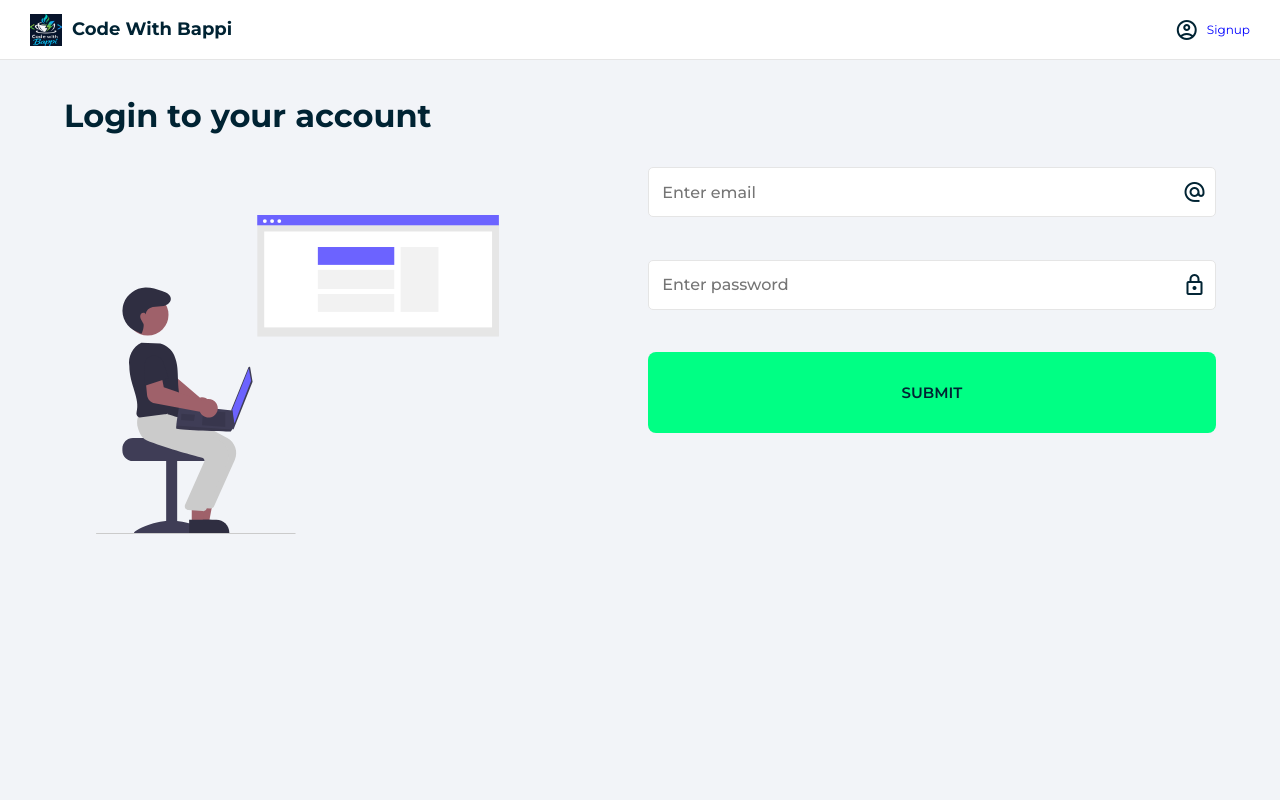
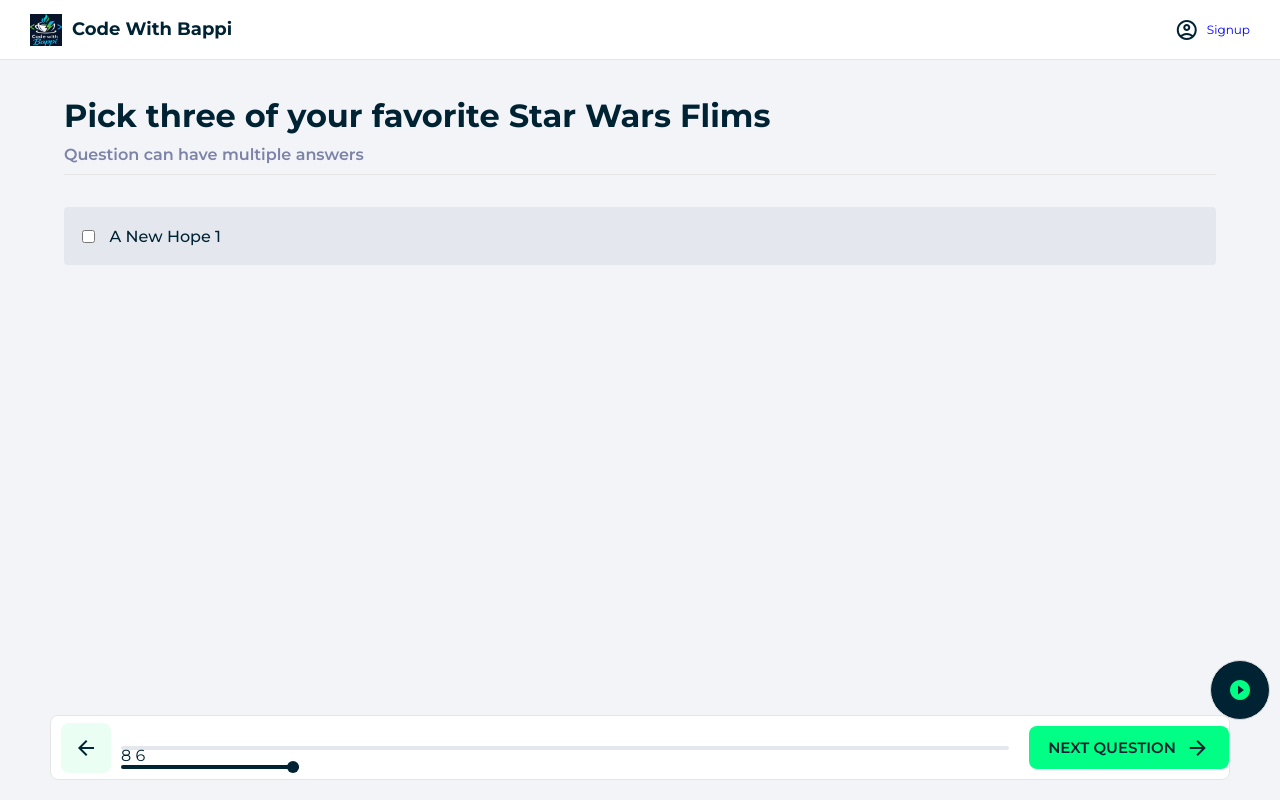
Before and after one commit to bappimazumder/react-quiz-app, a React (Vite) app: page / in a window 1280 px wide. Built offline with nearby package versions, Linux system fonts and the light colour scheme.

Commit message:
main: design quiz page

```diff
--- /dev/null
+++ b/src/components/Answers.jsx
@@ -0,0 +1,10 @@
+import classes from "../styles/Answers.module.css";
+import Checkbox from "./Checkbox";
+
+export default function Answers() {
+  return (
+    <div className={classes.answers}>
+      <Checkbox className={classes.answer} text="A New Hope 1" />
+    </div>
+  );
+}
--- a/src/components/App.jsx
+++ b/src/components/App.jsx
@@ -2,13 +2,15 @@
 import Layout from "./Layout";
 // import Home from "./pages/Home";
 //import Signup from "./pages/Signup";
-import Login from "./pages/Login";
+// import Login from "./pages/Login";
+import Quiz from "./pages/Quiz";
 
 function App() {
   return (
     <Layout>
       {/* <Home /> */}
-      <Login />
+      {/* <Login /> */}
+      <Quiz />
     </Layout>
   );
 }
--- a/src/components/Button.jsx
+++ b/src/components/Button.jsx
@@ -1,8 +1,4 @@
 import classes from "../styles/Button.module.css";
-export default function Button({ children }) {
-  return (
-    <div className={classes.button}>
-      <span>{children}</span>
-    </div>
-  );
+export default function Button({ className, children }) {
+  return <div className={`${classes.button} ${className}`}>{children}</div>;
 }
--- a/src/components/Checkbox.jsx
+++ b/src/components/Checkbox.jsx
@@ -1,6 +1,6 @@
-export default function CheckBox({ text, ...rest }) {
+export default function CheckBox({ className, text, ...rest }) {
   return (
-    <label>
+    <label className={className}>
       <input type="checkbox" {...rest} />
       <span> {text}</span>
     </label>
--- /dev/null
+++ b/src/components/MiniPlayer.jsx
@@ -0,0 +1,16 @@
+import miniPlayerImage from "../assets/images/3.jpg";
+import classes from "../styles/MiniPlayer.module.css";
+export default function MiniPlayer() {
+  return (
+    <div className={`${classes.miniPlayer} ${classes.floatingBtn}`}>
+      <span className={`material-icons-outlined ${classes.open}`}>
+        play_circle_filled
+      </span>
+      <span className={`material-icons-outlined ${classes.close}`}>
+        close
+      </span>
+      <img src={miniPlayerImage} alt="" />
+      <p>#23 ReactBangla</p>
+    </div>
+  );
+}
--- /dev/null
+++ b/src/components/ProgressBar.jsx
@@ -0,0 +1,23 @@
+import classes from "../styles/ProgressBar.module.css";
+import Button from "./Button";
+export default function ProgressBar() {
+  return (
+    <div className={classes.progressBar}>
+      <div className={classes.backButton}>
+        <span className="material-icons-outlined"> arrow_back </span>
+      </div>
+      <div className={classes.rangeArea}>
+        <div className={classes.tooltip}>24% Cimplete!</div>
+        <div className={classes.rangeBody}>
+          8 6 <div className={classes.progress} style={{ width: "20%" }}></div>
+        </div>
+      </div>
+      <a href="result.html">
+        <Button className={classes.next}>
+          <span>Next Question</span>
+          <span className="material-icons-outlined"> arrow_forward </span>
+        </Button>
+      </a>
+    </div>
+  );
+}
--- a/src/components/pages/Login.jsx
+++ b/src/components/pages/Login.jsx
@@ -19,7 +19,12 @@
 
           <TextInput type="password" placeholder="Enter password" icon="lock" />
 
-          <Button>Submit</Button>
+          <Button>
+            <span>Submit</span>
+          </Button>
+          <div class="info">
+            Don't have an account? <a href="signup.html">Signup</a> instead.
+          </div>
         </Form>
       </div>
     </>
--- /dev/null
+++ b/src/components/pages/Quiz.jsx
@@ -0,0 +1,15 @@
+import Answers from "../Answers";
+import MiniPlayer from "../MiniPlayer";
+import ProgressBar from "../ProgressBar";
+
+export default function Quiz() {
+  return (
+    <>
+      <h1>Pick three of your favorite Star Wars Flims</h1>
+      <h4>Question can have multiple answers</h4>
+      <Answers />
+      <ProgressBar />
+      <MiniPlayer />
+    </>
+  );
+}
--- a/src/components/pages/Signup.jsx
+++ b/src/components/pages/Signup.jsx
@@ -30,7 +30,9 @@
 
           <Checkbox text="I agree with terms & conditions" />
 
-          <Button> Submit</Button>
+          <Button>
+            <span>Submit</span>
+          </Button>
         </Form>
       </div>
     </>
--- /dev/null
+++ b/src/styles/Answers.module.css
@@ -0,0 +1,55 @@
+/* answers component */
+.answers {
+  display: grid;
+  grid-template-rows: repeat(5, auto);
+  gap: 10px;
+  margin: 2rem 0;
+  grid-auto-flow: column;
+}
+
+@media only screen and (max-width: 1024px) {
+  .answers {
+    grid-auto-flow: unset;
+    margin: 1rem 0;
+  }
+}
+
+.answer {
+  width: 100%;
+  height: 58px;
+  background: var(--questionBG);
+  display: flex;
+  align-items: center;
+  font-weight: 500;
+  padding: 0 1.1rem;
+  cursor: pointer;
+  border-radius: 4px;
+}
+
+.answer:hover {
+  background: hsla(229, 20%, 57%, 0.253);
+}
+
+.answer input {
+  margin-right: 15px;
+}
+
+.answer span {
+  width: 100%;
+}
+
+.answer span:nth-of-type(2) {
+  text-align: right;
+  color: #4e536f;
+  font-size: 14px;
+}
+
+.correct {
+  background: var(--successGreen) !important;
+  font-weight: 600;
+}
+
+.wrong {
+  background: var(--dangerRed) !important;
+  font-weight: 600;
+}
--- /dev/null
+++ b/src/styles/MiniPlayer.module.css
@@ -0,0 +1,112 @@
+/* mini player component */
+.miniPlayer {
+  width: 320px;
+  position: fixed;
+  bottom: 100px;
+  right: 50px;
+  background-color: #fff;
+  padding: 10px;
+  box-sizing: border-box;
+  border: 1px solid hsl(0, 0%, 86%);
+  border-radius: 5px;
+}
+
+.miniPlayer img {
+  width: 300px;
+  aspect-ratio: 16 / 9;
+  object-fit: cover;
+  animation: miniplayerAnim 0.3s ease forwards;
+}
+
+.open {
+  display: none;
+}
+
+.close {
+  display: block;
+  position: absolute;
+  right: -8px;
+  top: -10px;
+  z-index: 10;
+  background-color: #fff;
+  border: 1px solid #e5e5e5;
+  border-radius: 50%;
+  width: 32px;
+  height: 32px;
+  line-height: 20px;
+  padding: 5px 0 0 3px;
+}
+
+.close:hover {
+  color: #666666;
+  cursor: pointer;
+  outline: 0;
+}
+
+@keyframes miniplayerAnim {
+  from {
+    transform: scale(0);
+  }
+  to {
+    transform: scale(1);
+  }
+}
+
+.miniPlayer p {
+  font-weight: 500;
+  font-size: 14px;
+  margin: 10px 0;
+  color: var(--fontPrimary);
+}
+
+@media only screen and (max-width: 1536px) {
+  .miniPlayer {
+    transition: transform 0.3s ease;
+  }
+}
+
+.floatingBtn {
+  width: 60px;
+  height: 60px;
+  bottom: 80px;
+  right: 10px;
+  overflow: hidden;
+  border-radius: 50px;
+  background-color: var(--fontPrimary);
+  display: flex;
+  justify-content: center;
+  align-items: center;
+  gap: 10px;
+  cursor: pointer;
+  user-select: none;
+}
+
+.floatingBtn:hover {
+  background-color: var(--successGreen);
+}
+
+.floatingBtn:hover span {
+  color: var(--fontPrimary);
+}
+
+.floatingBtn p {
+  display: none;
+}
+
+.floatingBtn img {
+  transform: scale(0);
+  display: none;
+}
+
+.floatingBtn span {
+  color: var(--successGreen);
+  font-weight: 500;
+}
+
+.floatingBtn .open {
+  display: block;
+}
+
+.floatingBtn .close {
+  display: none;
+}
--- /dev/null
+++ b/src/styles/ProgressBar.module.css
@@ -0,0 +1,113 @@
+/* progress bar component */
+.progressBar {
+  width: calc(100vw - 100px);
+  height: 65px;
+  position: fixed;
+  left: 0;
+  right: 0;
+  bottom: 20px;
+  margin: 0 auto;
+  background: #fff;
+  border: 1px solid #e5e5e5;
+  border-radius: 8px;
+  display: grid;
+  justify-content: space-between;
+  align-items: center;
+  grid-template-columns: 50px 1fr auto;
+  gap: 20px;
+}
+
+.progressBar .backButton {
+  width: 50px;
+  height: 50px;
+  border-radius: 8px;
+  margin-left: 10px;
+  background: #47f5901c;
+  display: flex;
+  justify-content: center;
+  align-items: center;
+  cursor: pointer;
+}
+
+.progressBar .backButton:hover {
+  background: #47f5953a;
+}
+
+@media only screen and (max-width: 1024px) {
+  .progressBar {
+    width: calc(100vw - 60px);
+    bottom: 10px;
+  }
+
+  .progressBar .backButton {
+    width: 40px;
+    height: 40px;
+  }
+
+  .next span:first-child {
+    display: none;
+  }
+}
+
+.rangeArea {
+  width: 100%;
+  position: relative;
+  margin: 0 auto;
+}
+
+.rangeBody {
+  width: 100%;
+  height: 4px;
+  margin: 0 auto;
+  background: #e4e8ee;
+  border: none;
+  outline: none;
+  border-radius: 20px;
+}
+
+.progress {
+  height: 4px;
+  background: var(--fontPrimary);
+  border-radius: 20px;
+  position: relative;
+  transition: width 0.3s ease;
+}
+
+.progress::after {
+  content: "";
+  height: 12px;
+  width: 12px;
+  position: absolute;
+  right: 0;
+  border-radius: 100%;
+  background-color: var(--fontPrimary);
+  transform: translateY(-50%);
+  top: 50%;
+  cursor: pointer;
+}
+
+.tooltip {
+  position: absolute;
+  top: -70px;
+  left: calc(70% - 65px);
+  width: 130px;
+  background-color: var(--fontPrimary);
+  color: #fff;
+  padding: 0.8rem 1rem;
+  border-radius: 7px;
+  font-size: 12px;
+  font-weight: 600;
+  display: none;
+}
+
+.tooltip::after {
+  content: "";
+  width: 15px;
+  height: 15px;
+  background-color: var(--fontPrimary);
+  border-radius: 4px;
+  bottom: 0;
+  left: 50%;
+  position: absolute;
+  transform: rotate(45deg) translate(-50%, 100%);
+}
```
